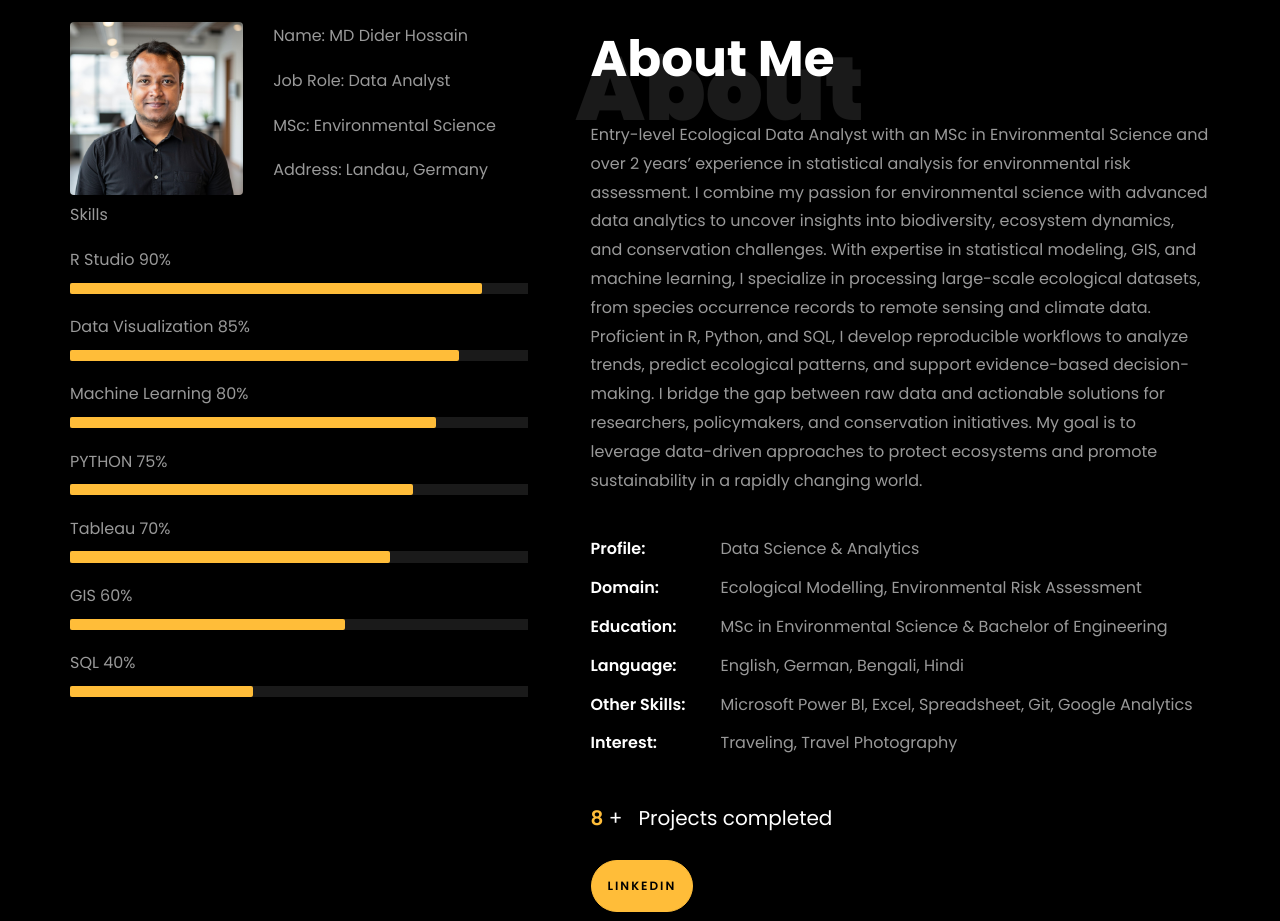
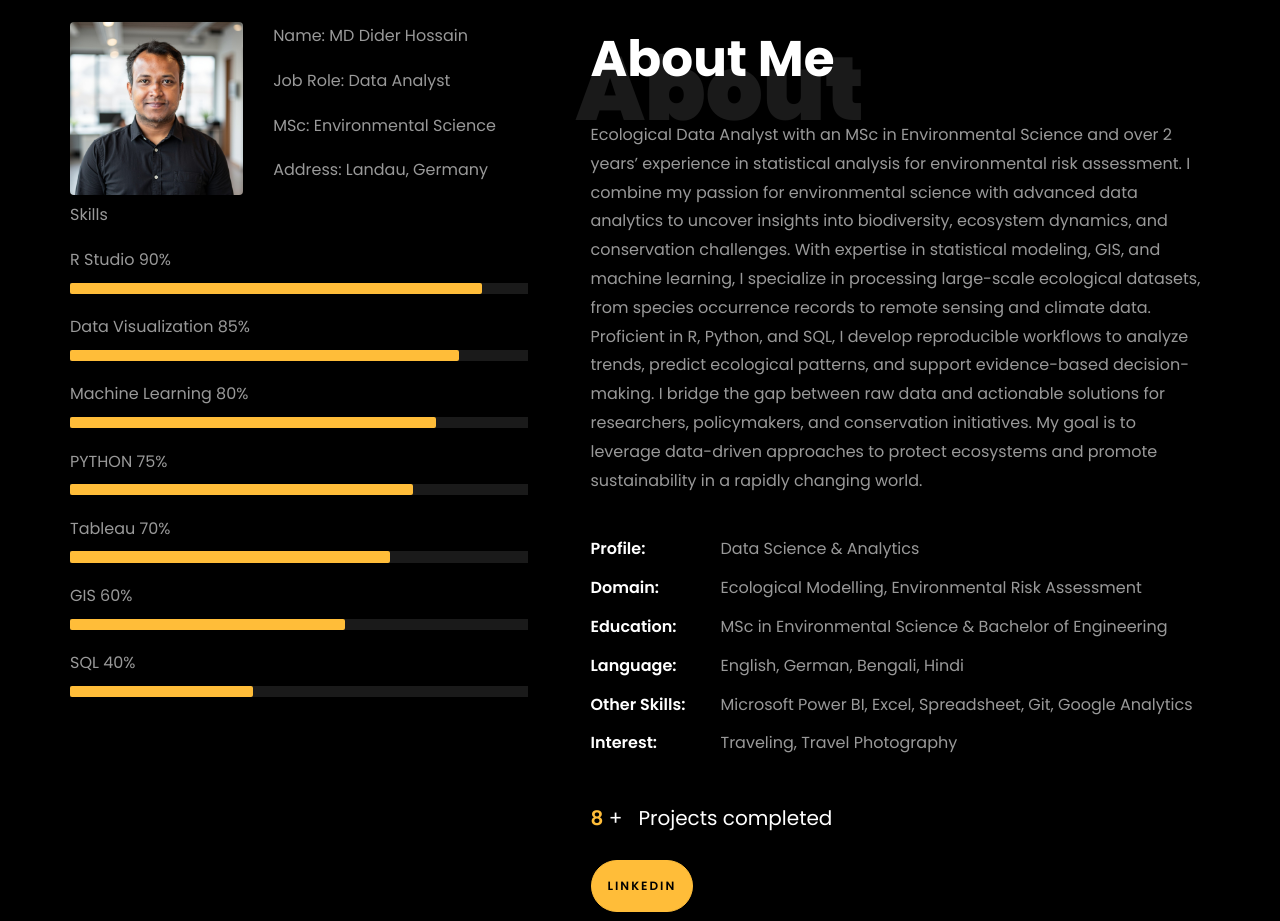
Before and after one commit to diderh/diderh.github.io, a plain HTML site: page index.html in a window 1280 px wide. Shown: the part 840-1761 px from the top of the page. Drawn offline with Linux system fonts and the light colour scheme; files whose address does not match are found by name.

Commit message:
Update index.html

```diff
--- a/index.html
+++ b/index.html
@@ -282,7 +282,7 @@
 								<h1 class="big">About</h1>
 								<h2 class="mb-4">About Me</h2>
 
-								<p>Entry-level Ecological Data Analyst with an MSc in Environmental Science and over 2 years’ experience in statistical analysis for environmental risk assessment.
+								<p>Ecological Data Analyst with an MSc in Environmental Science and over 2 years’ experience in statistical analysis for environmental risk assessment.
 								   I combine my passion for environmental science with advanced data analytics to uncover insights into biodiversity, ecosystem dynamics, and conservation challenges.
 								   With expertise in statistical modeling, GIS, and machine learning, I specialize in processing large-scale ecological datasets, from species occurrence records to remote sensing and climate data.
 								   Proficient in R, Python, and SQL, I develop reproducible workflows to analyze trends, predict ecological patterns, and support evidence-based decision-making.
```
